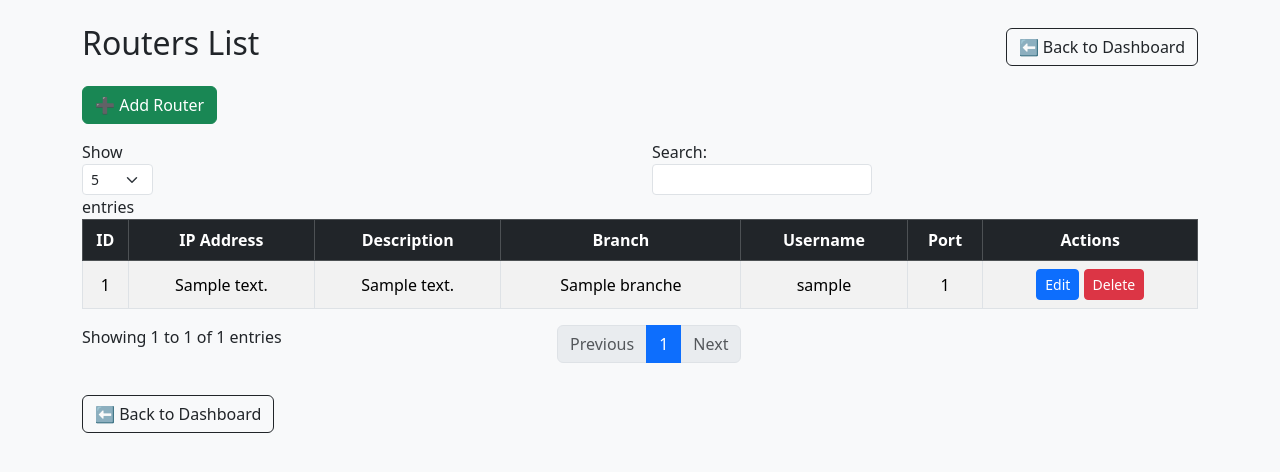
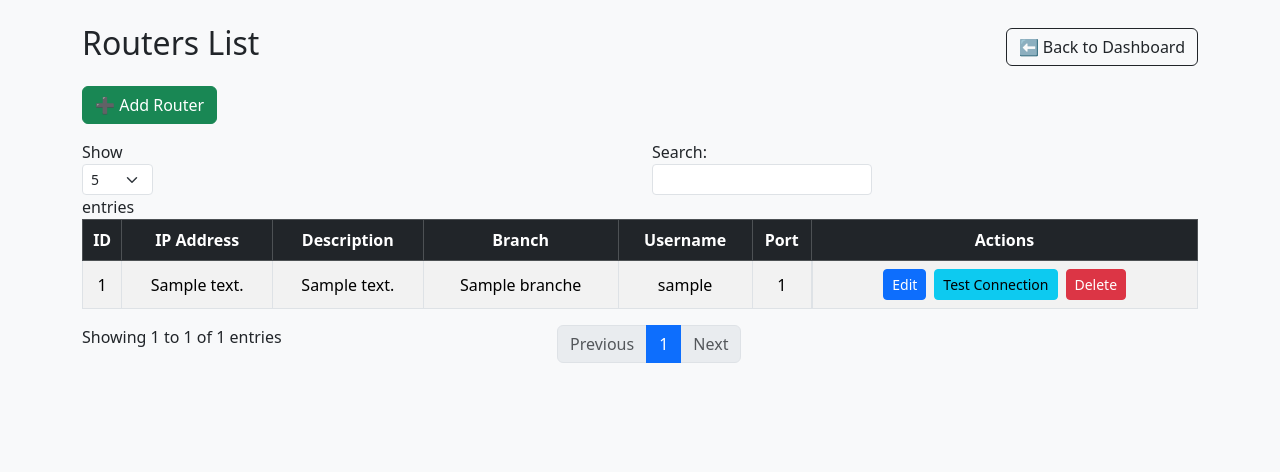
Before and after one commit to sakwasilas/wif_system, a Flask app: page /routers in a window 1280 px wide. Shown: the top 472 px of the page. Run offline with Flask 3, Linux system fonts and the light colour scheme; tables that the repository leaves empty hold one stand-in row (values such as "Sample post"); some libraries are stand-ins or nearby versions.

Commit message:
test connection

```diff
--- a/app.py
+++ b/app.py
@@ -9,7 +9,8 @@ from datetime import datetime, timedelta
 from flask import Flask, render_template, request, redirect, url_for, session, flash, send_file
 
 # ==================== MIKROTIK HELPER ====================
-from mikrotik_helper import block_ip, unblock_ip
+from mikrotik_helper import block_ip, unblock_ip, get_mikrotik_connection
+
 
 # ==================== THIRD-PARTY ====================
 from werkzeug.security import generate_password_hash, check_password_hash
@@ -316,6 +317,39 @@ def get_router_ip(branch_id):
         return jsonify({})
     finally:
         db.close()
+
+# ==================== TEST ROUTER CONNECTION ====================
+@app.route("/test_router/<int:router_id>", methods=["GET"])
+def test_router(router_id):
+    """Test if a router connection works and basic commands run."""
+    if not session.get("user_id"):
+        return redirect(url_for("login"))
+
+    db = SessionLocal()
+    try:
+        router = db.query(Router).filter_by(id=router_id).first()
+        if not router:
+            flash("Router not found.", "danger")
+            return redirect(url_for("list_routers"))
+
+        api = get_mikrotik_connection(router.ip_address, router.username, router.password, router.port)
+        if not api:
+            flash(f"❌ Failed to connect to router {router.ip_address}. Check credentials or API service.", "danger")
+            return redirect(url_for("list_routers"))
+
+        # ✅ Try a simple MikroTik command
+        interfaces = list(api(cmd="/interface/print"))
+        if interfaces:
+            flash(f"✅ Connected successfully to router {router.ip_address}. Found {len(interfaces)} interfaces.", "success")
+        else:
+            flash(f"✅ Connected to router {router.ip_address}, but no interfaces found.", "warning")
+
+    except Exception as e:
+        flash(f"❌ Error testing router: {e}", "danger")
+    finally:
+        db.close()
+
+    return redirect(url_for("list_routers"))
 
 
 
--- a/templates/admin/list_routers.html
+++ b/templates/admin/list_routers.html
@@ -31,20 +31,27 @@
                     <td>{{ router.branch.name if router.branch else "" }}</td>
                     <td>{{ router.username }}</td>
                     <td>{{ router.port }}</td>
-                    <td>
-                        <a href="{{ url_for('edit_router', router_id=router.id) }}" class="btn btn-sm btn-primary">Edit</a>
+                    <td class="d-flex justify-content-center gap-2 flex-wrap">
+                        <a href="{{ url_for('edit_router', router_id=router.id) }}" class="btn btn-sm btn-primary">
+                            Edit
+                        </a>
+
+                        <!-- ✅ Test Connection Button Only -->
+                        <a href="{{ url_for('test_router', router_id=router.id) }}" class="btn btn-sm btn-info">
+                            Test Connection
+                        </a>
+
+                        <!-- Delete Form -->
                         <form action="{{ url_for('delete_router', router_id=router.id) }}" method="POST" style="display:inline;">
-                            <button type="submit" class="btn btn-sm btn-danger" onclick="return confirm('Delete this router?');">Delete</button>
+                            <button type="submit" class="btn btn-sm btn-danger" onclick="return confirm('Delete this router?');">
+                                Delete
+                            </button>
                         </form>
                     </td>
                 </tr>
                 {% endfor %}
             </tbody>
         </table>
-    </div>
-
-    <div class="mt-3">
-        <a href="{{ url_for('admin_dashboard') }}" class="btn btn-outline-dark">⬅ Back to Dashboard</a>
     </div>
 </div>
 
```
